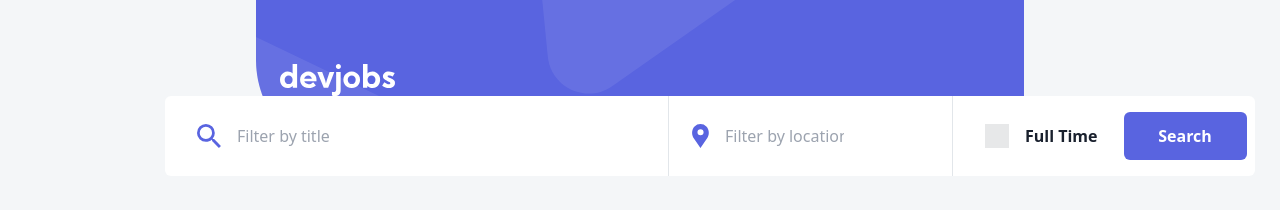
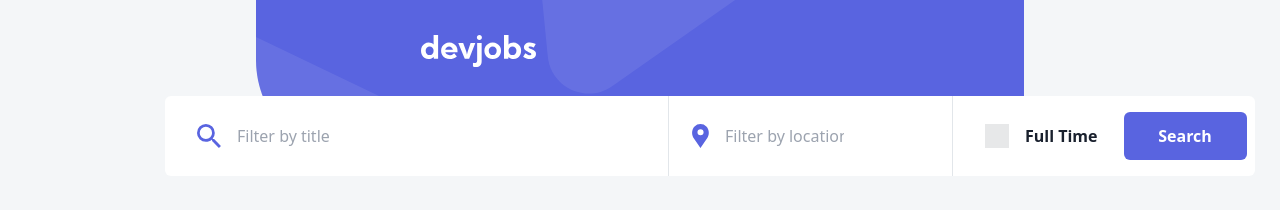
Before and after one commit to shaversj/devjobs-web-app, a Next.js app: page / in a window 1280 px wide. Shown: the top 210 px of the page. Built offline with nearby package versions, Linux system fonts and the light colour scheme; no server answers; the database is empty.

Commit message:
Fix header logo alignment

```diff
--- a/src/app/components/Header.js
+++ b/src/app/components/Header.js
@@ -6,7 +6,7 @@
         <source media="(min-width: 768px)" srcSet={"/assets/tablet/bg-pattern-header.svg"} />
         <img src={"/assets/mobile/bg-pattern-header.svg"} alt={"bg-pattern-header"} />
       </picture>
-      <div className={"self-center px-6 [grid-area:box]"}>
+      <div className={"pl-[24px] pt-[32px] [grid-area:box] md:pl-[40px] md:pt-[42px] lg:pl-[165px] lg:pt-[35px]"}>
         <img src={"/assets/desktop/logo.svg"} alt={"logo"} />
       </div>
     </header>
```
